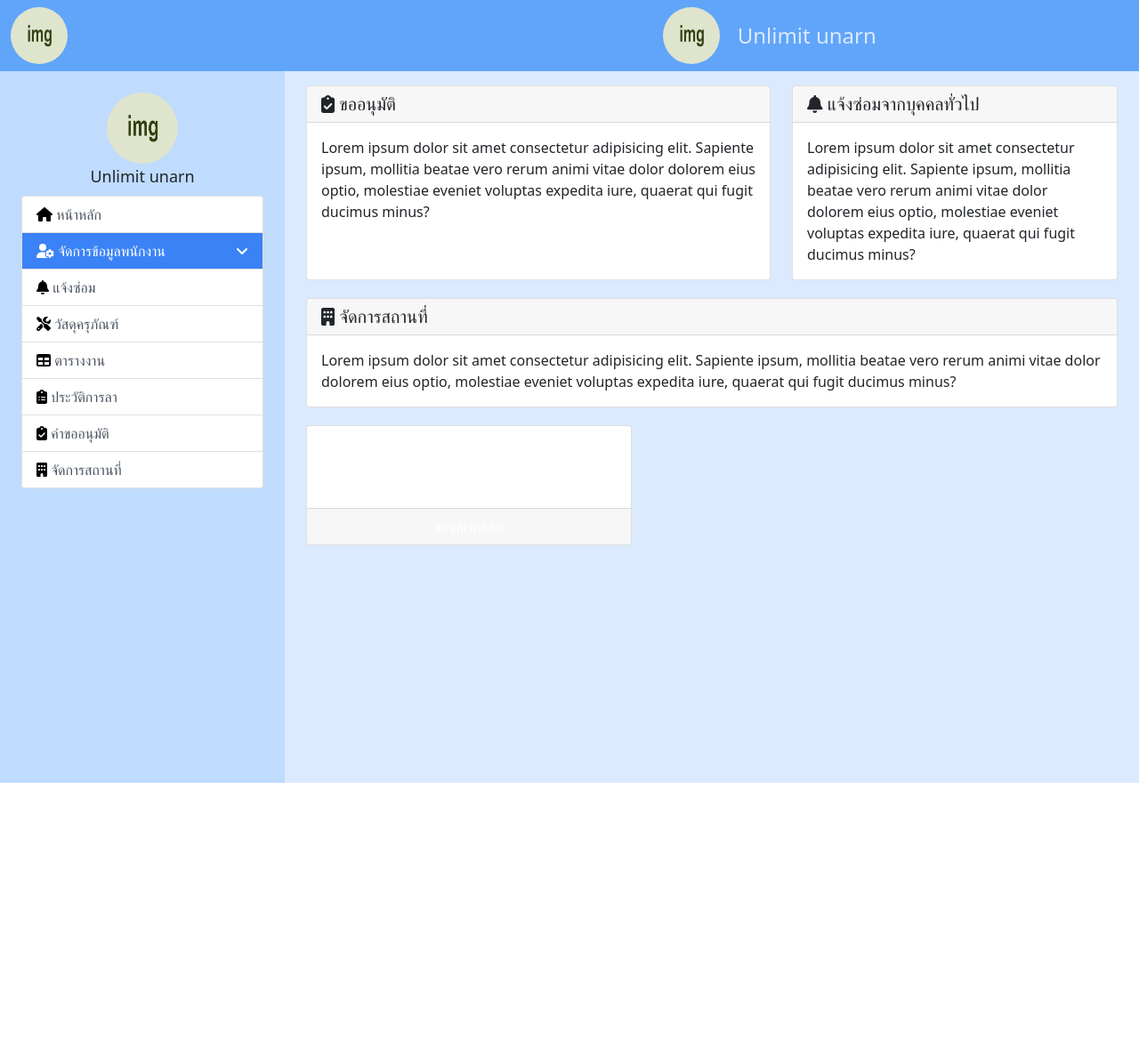
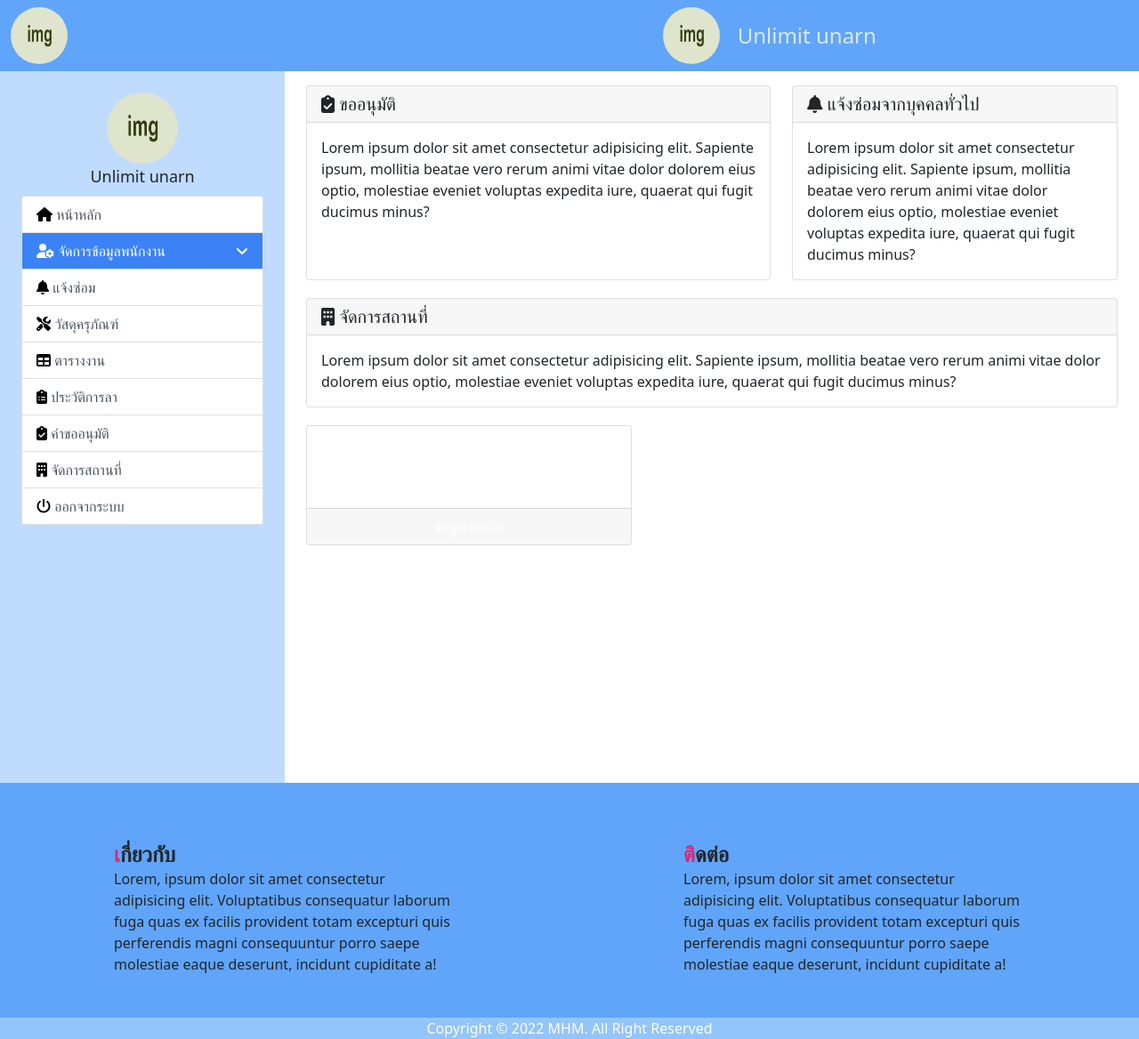
Before and after one commit to unlimit-un/project1, a React (Create React App) app in the folder client/: page /manager in a window 1280 px wide. Shown: the whole page at 89% size. Before the commit the page ends 880 px from the top, so only its background shows below. Built offline with nearby package versions, Linux system fonts and the light colour scheme.

Commit message:
responsive sidebar

```diff
--- /dev/null
+++ b/client/src/components/manager/FooterM.js
@@ -0,0 +1,19 @@
+import React from 'react'
+import ArticleFooter from './subComponents/ArticleFooter'
+
+function FooterM() {
+  const content = `Lorem, ipsum dolor sit amet consectetur adipisicing elit. Voluptatibus consequatur laborum fuga quas ex facilis provident totam excepturi quis perferendis magni consequuntur porro saepe molestiae eaque deserunt, incidunt cupiditate a!`
+  return (
+    <>
+      <footer className="bg-blue-400 pt-3">
+        <div className="flex justify-around py-5">
+          <ArticleFooter title="เกี่ยวกับ" content={content}/>
+          <ArticleFooter title="ติดต่อ" content={content}/>
+        </div>
+        <p className="m-0 text-center bg-blue-300 text-white">Copyright &copy; 2022 MHM. All Right Reserved</p>
+      </footer>
+    </>
+  )
+}
+
+export default FooterM
--- a/client/src/components/manager/LinkMenuM.js
+++ b/client/src/components/manager/LinkMenuM.js
@@ -6,8 +6,8 @@ export const LinkMenuM = ({path, icon, label}) => {
   return (
     <>
         <li className="list-group-item p-0 group">
-          <Link className="p-2 px-3 text-gray-600 no-underline w-100 block group-hover:!text-white hover:bg-blue-500 " to={path} as="a">
-            <FontAwesomeIcon icon={icon} className="text-black group-hover:!text-white"/> {label}
+          <Link className="p-2 px-3 text-gray-600 no-underline w-100 block group-hover:!text-white hover:bg-blue-500 ease-in-out duration-300" to={path} as="a">
+            <FontAwesomeIcon icon={icon} className="text-black group-hover:!text-white ease-in-out duration-300"/> {label}
           </Link>
         </li>
     </>
--- a/client/src/components/manager/NavbarM.js
+++ b/client/src/components/manager/NavbarM.js
@@ -1,18 +1,30 @@
 import React from 'react'
 import Logo from '../../assets/demo.jpg'
+import { FontAwesomeIcon } from '@fortawesome/react-fontawesome'
+import { faBars } from '@fortawesome/free-solid-svg-icons'
 
-const Navbar = () => {
+const Navbar = ({ open, setOpen}) => {
+    // console.log(open.main_menu);
   return (
     <>
         <nav className="navbar navbar-expand-lg bg-blue-400 ">
             <div className="container-fluid">
                 <div className="row justify-between items-center w-full">
                     <div className="col-7">
-                        <img src={Logo} alt="Logo.jpg" className="rounded-circle w-16 h-16"/>
+                        <img src={Logo} alt="Logo.jpg" className="rounded-circle md:w-16 md:h-16 w-12 h-12"/>
                     </div>
-                    <div className="flex items-center col">
-                        <img src={Logo} alt="Logo.jpg" className="rounded-circle w-16 h-16"/>
-                        <p className="mb-0 ml-5 text-blue-100 bold text-2xl">Unlimit unarn</p>
+                    <div className="col-5">
+                        <div className="flex flex-row items-center w-full justify-between">
+                            <div className="flex items-center">
+                                <img src={Logo} alt="Logo.jpg" className="rounded-circle md:w-16 md:h-16 w-12 h-12"/>
+                                <p className="mb-0 ml-5 text-blue-100 bold md:text-2xl text-lg">Unlimit unarn</p>
+                            </div>
+                            <button
+                            onClick={()=>setOpen({main_menu: {status: !open.main_menu.status} , person:open.person})}
+                            aria-expanded = {open.main_menu.status}
+                            aria-controls = {open.main_menu.id}
+                            className="bg-blue-300 text-white rounded-circle w-10 h-10 md:hidden inline-block"><FontAwesomeIcon icon={faBars}/></button>
+                        </div>
                     </div>
                 </div>
             </div>
--- a/client/src/components/manager/SidebarM.js
+++ b/client/src/components/manager/SidebarM.js
@@ -2,31 +2,26 @@ import React, { useState } from 'react'
 import Logo from '../../assets/demo.jpg'
 import { Collapse } from 'react-bootstrap';
 import { FontAwesomeIcon } from '@fortawesome/react-fontawesome';
-import { faAngleDown, faHome, faScrewdriverWrench, faUserGear, faTable, faBell, faClipboardList, faClipboardCheck, faBuilding } from "@fortawesome/free-solid-svg-icons";
-import { Link } from 'react-router-dom';
+import { faAngleDown, faHome, faScrewdriverWrench, faUserGear, faTable, faBell, faClipboardList, faClipboardCheck, faBuilding, faPowerOff } from "@fortawesome/free-solid-svg-icons";
 import { LinkMenuM } from './LinkMenuM';
 import SubMenuItem from './SubMenuItem';
-const SidebarM = () => {
-    const [open, setOpen] = useState({
-        person: {
-            status: false,
-            id: 'person'
-        }
-    });
+const SidebarM = ({ open, setOpen }) => {
+    console.log(open.main_menu.status);
     return (
         <>
-            <div className="bg-blue-200 min-h-screen">
+
+                <div className="bg-blue-200 min-h-screen h-full">
                     <div className="flex flex-col items-center">
                         <div className="flex flex-col items-center mt-4 mb-2">
                             <img src={Logo} alt="profile.jpg" className="w-20 h-20 rounded-circle"/>
                             <p className="m-0 text-lg">Unlimit unarn</p>
                         </div>
                         <div className="container-fluid">
-                        <ul className="list-group bg-white ">
+                            <ul className="list-group bg-white">
                                 <LinkMenuM path="/manager/" icon={faHome} label="หน้าหลัก" />
                                 <li className="list-group-item p-0">
                                     <button
-                                    onClick={()=>setOpen({person:{status: !open.person.status}})}
+                                        onClick={()=>setOpen({person:{status: !open.person.status}, main_menu:open.main_menu})}
                                         aria-expanded = {open.person.status}
                                         aria-controls = {open.person.id}
                                         className = "flex justify-between items-center w-100 p-2 px-3 bg-blue-500 text-white"
@@ -51,6 +46,11 @@ const SidebarM = () => {
                                 <LinkMenuM path="/manager/" icon={faClipboardList} label="ประวัติการลา" />
                                 <LinkMenuM path="/manager/" icon={faClipboardCheck} label="คำขออนุมัติ" />
                                 <LinkMenuM path="/manager/" icon={faBuilding} label="จัดการสถานที่" />
+                                <li className="list-group-item p-0 group">
+                                    <button className="p-2 px-3 text-gray-600 no-underline w-100 block group-hover:!text-white hover:bg-red-500 ease-in-out duration-300 text-left">
+                                        <FontAwesomeIcon icon={faPowerOff} className="text-black group-hover:!text-white ease-in-out duration-300"/> ออกจากระบบ
+                                    </button>
+                                </li>
                             </ul>
                         </div>
                     </div>
--- /dev/null
+++ b/client/src/components/manager/subComponents/ArticleFooter.js
@@ -0,0 +1,14 @@
+import React from 'react'
+
+function ArticleFooter({title, content}) {
+  return (
+    <>
+        <article className="flex flex-column text-left max-w-sm">
+            <h5 className="m-0 first-letter:text-pink-600 font-extrabold text-2xl">{title}</h5>
+            <p className="m-0">{content}</p>
+        </article>
+    </>
+  )
+}
+
+export default ArticleFooter
--- a/client/src/components/manager/CardFillColorM.js
+++ b/client/src/components/manager/subComponents/CardFillColorM.js
@@ -2,10 +2,10 @@ import React, { useState } from 'react'
 
 const CardFillColorM = ({title, subTitle, caption, color}) => {
 
-    const [classColor,setClassColor] = useState({
+    const classColor= {
         body: `card-body bg-${color}-400`,
-        footer: `card-footer !bg-${color}-600 text-center`,
-    })
+        footer: `card-footer !bg-${color}-500 text-center`,
+    }
     return (
         <>
             <div className="card text-white">
--- a/client/src/pages/manager/HomePageM.js
+++ b/client/src/pages/manager/HomePageM.js
@@ -1,20 +1,47 @@
-import { faBell, faBuilding, faClipboardCheck } from '@fortawesome/free-solid-svg-icons'
-import React from 'react'
-import CardFillColorM from '../../components/manager/CardFillColorM'
-import CardM from '../../components/manager/CardM'
+import { faBars, faBell, faBuilding, faChartLine, faClipboardCheck, faHamburger } from '@fortawesome/free-solid-svg-icons'
+import React, { useEffect, useState } from 'react'
+import CardFillColorM from '../../components/manager/subComponents/CardFillColorM'
+import CardM from '../../components/manager/subComponents/CardM'
 import Navbar from '../../components/manager/NavbarM'
 import SidebarM from '../../components/manager/SidebarM'
+import FooterM from '../../components/manager/FooterM'
+import { Collapse } from 'react-bootstrap'
 export const HomePageM = () => {
     const content = "Lorem ipsum dolor sit amet consectetur adipisicing elit. Sapiente ipsum, mollitia beatae vero rerum animi vitae dolor dolorem eius optio, molestiae eveniet voluptas expedita iure, quaerat qui fugit ducimus minus?"
+    const [open, setOpen] = useState({
+        person: {
+            status: false,
+            id: 'person'
+        },
+        main_menu:{
+            status: true,
+            id: 'main_menu'
+        }
+    });
+
+    useEffect(() => {
+
+        window.addEventListener('resize',()=>{
+            if (!open.main_menu.status) {
+                if (window.innerWidth > 750) {
+                    setOpen({person: open.person, main_menu: {status: true}})
+                }
+            }
+        })
+    },[window])
+
     return (
         <>
-            <div className="bg-blue-100 min-h-screen">
-                <Navbar/>
+            <div className="bg-white min-h-screen">
+                <Navbar open={open} setOpen={setOpen}/>
                 <div className="container-fluid">
-
                     <div className="row">
                         <div className="col-lg-3 col-md-4 col-xs-12 p-0">
-                            <SidebarM/>
+                            <Collapse in={open.main_menu.status}>
+                                <div id={open.main_menu.id} className="bg-blue-200 min-h-screen h-full">
+                                    <SidebarM open={open} setOpen={setOpen}/>
+                                </div>
+                            </Collapse>
                         </div>
                         <div className="col-lg-9 col-md-8 col-xs-12 p-0">
                             <div className="container mt-3">
@@ -36,6 +63,7 @@ export const HomePageM = () => {
                         </div>
                     </div>
                 </div>
+                <FooterM/>
             </div>
         </>
     )
```
Also changed, not shown: client/src/components/manager/subComponents/CardM.js (renamed from client/src/components/manager/CardM.js). Lines whose indentation alone changed are shown as unchanged.
